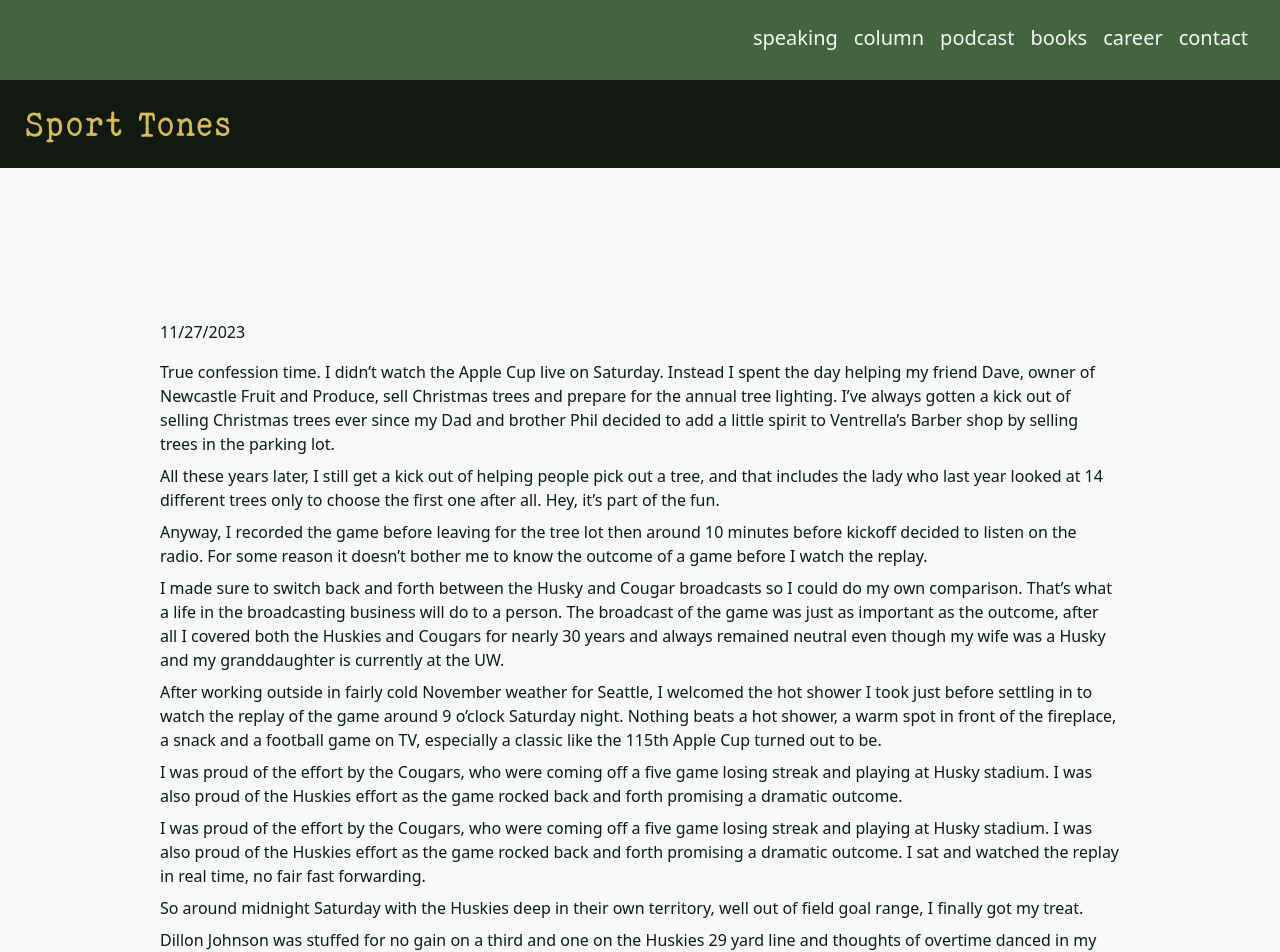
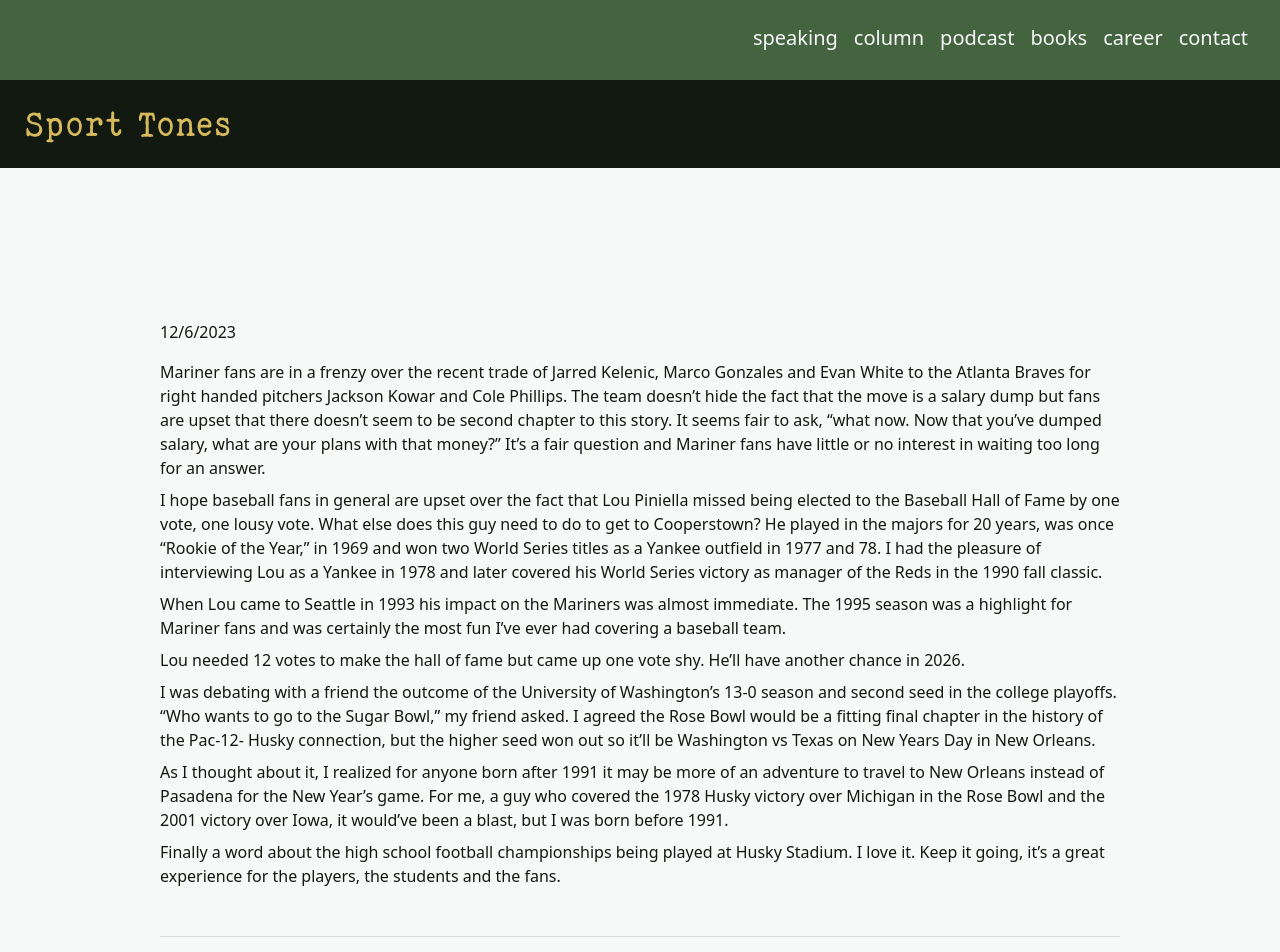
Before and after one commit to Jerud-Moyer/tony-ventrella-web, a Next.js app: page /blog in a window 1280 px wide. Shown: the top 952 px of the page. Built offline with nearby package versions, Linux system fonts and the light colour scheme.

Commit message:
add new entry

```diff
--- a/data/blog-entries.js
+++ b/data/blog-entries.js
@@ -131,5 +131,18 @@ export const blogEntries = [
       'Even though I knew what the outcome of the game was before I saw the video, it didn\’t matter. I\’ll probably never delete this particular Apple Cup. After all it is the last official Pac-12 Apple Cup meeting between these two storied programs.',
       'No time to fret over the greed and mismanagement that led to the demise of the Pac-12, we’ve got the rest of our lives to do that. I choose to celebrate one fantastic football game, between two arch rivals and for now leave it at that.'
     ]
+  },
+  {
+    createdAt: 1701840912785,
+    title: '',
+    content: [
+      'Mariner fans are in a frenzy over the recent trade of Jarred Kelenic, Marco Gonzales and Evan White to the Atlanta Braves for right handed pitchers Jackson Kowar and Cole Phillips. The team doesn’t hide the fact that the move is a salary dump but fans are upset that there doesn\’t seem to be second chapter to this story. It seems fair to ask, “what now. Now that you\’ve dumped salary, what are your plans with that money?” It\’s a fair question and Mariner fans have little or no interest in waiting too long for an answer.',
+      'I hope baseball fans in general are upset over the fact that Lou Piniella missed being elected to the Baseball Hall of Fame by one vote, one lousy vote. What else does this guy need to do to get to Cooperstown? He played in the majors for 20 years, was once “Rookie of the Year,” in 1969 and won two World Series titles as a Yankee outfield in 1977 and 78. I had the pleasure of interviewing Lou as a Yankee in 1978 and later covered his World Series victory as manager of the Reds in the 1990 fall classic.',
+      'When Lou came to Seattle in 1993 his impact on the Mariners was almost immediate. The 1995 season was a highlight for Mariner fans and was certainly the most fun I\’ve ever had covering a baseball team.',
+      'Lou needed 12 votes to make the hall of fame but came up one vote shy. He\’ll have another chance in 2026.',
+      'I was debating with a friend the outcome of the University of Washington\’s 13-0 season and second seed in the college playoffs. “Who wants to go to the Sugar Bowl,” my friend asked. I agreed the Rose Bowl would be a fitting final chapter in the history of the Pac-12- Husky connection, but the higher seed won out so it\’ll be Washington vs Texas on New Years Day in New Orleans.',
+      'As I thought about it, I realized for anyone born after 1991 it may be more of an adventure to travel to New Orleans instead of Pasadena for the New Year\’s game. For me, a guy who covered the 1978 Husky victory over Michigan in the Rose Bowl and the 2001 victory over Iowa, it would\’ve been a blast, but I was born before 1991.',
+      'Finally a word about the high school football championships being played at Husky Stadium. I love it. Keep it going, it\’s a great experience for the players, the students and the fans.'
+    ]
   }
 ]
```
